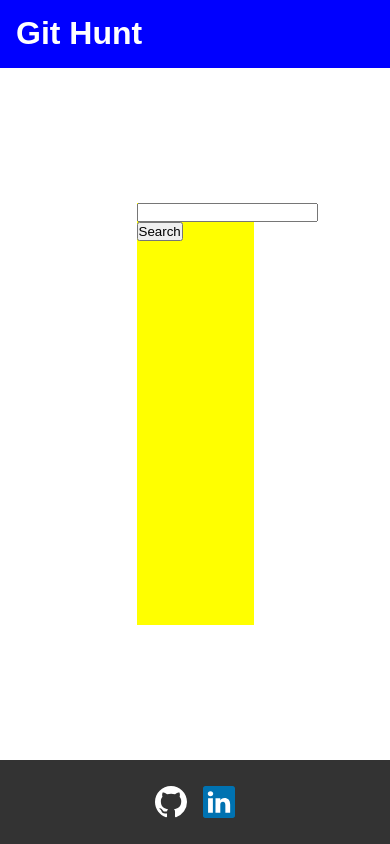
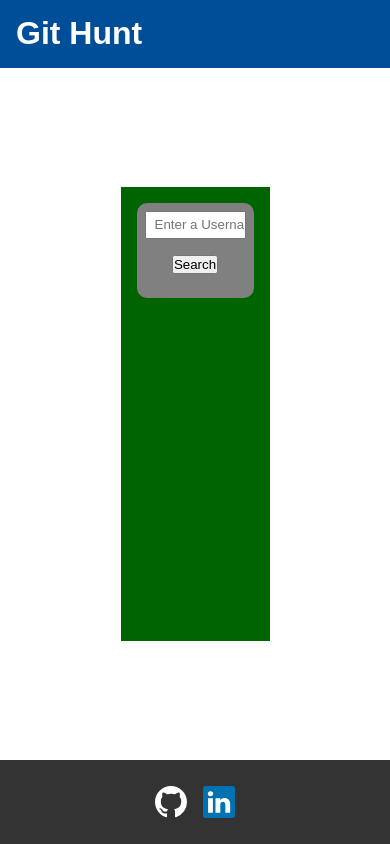
Before and after one commit to Nich0las2004/git-hunt, a React (Create React App) app: page / in a window 390 px wide. Built offline with nearby package versions, Linux system fonts and the light colour scheme.

Commit message:
input is responsive with button

```diff
--- a/src/templates/Footer/Footer.js
+++ b/src/templates/Footer/Footer.js
@@ -6,10 +6,10 @@ const Footer = () => {
   return (
     <footer className={classes.footer}>
       <a href="https://github.com/Nich0las2004" target="_blank">
-        <BsGithub />
+        <BsGithub className={classes.github} />
       </a>
       <a href="https://www.linkedin.com/in/nikoloz-oniani/" target="_blank">
-        <BsLinkedin />
+        <BsLinkedin className={classes.linkedin} />
       </a>
     </footer>
   );
--- a/src/templates/Footer/Footer.module.css
+++ b/src/templates/Footer/Footer.module.css
@@ -11,15 +11,18 @@
   color: white;
   margin: 1rem;
   transform: scale(2);
-  display:flex;
-}
-
-.footer a:nth-child(2) {
-  color: #0072b1;
-  background-color: white;
-  border-radius:50%;
+  display: flex;
 }
 
 .footer > a:hover {
   transform: scale(2.5);
 }
+
+.footer > a:nth-child(2) {
+  background: white;
+  border-radius: 50%;
+}
+
+.linkedin {
+  color: #0072b1;
+}
--- a/src/templates/Input/Input.js
+++ b/src/templates/Input/Input.js
@@ -1,5 +1,7 @@
 import { useRef, useContext } from "react";
 import UserContext from "../../context/user-context";
+
+import classes from "./Input.module.css";
 
 const Input = () => {
   const userNameRef = useRef(null);
@@ -11,7 +13,7 @@ const Input = () => {
 
     await fetch(`https://api.github.com/users/${userNameRef.current.value}`)
       .then((response) => {
-        if (response.status == 404) {
+        if (response.status === 404) {
           return setInfo(response);
         }
         response.json().then((data) => setInfo(data));
@@ -20,9 +22,9 @@ const Input = () => {
   };
 
   return (
-    <span>
-      <input type="text" ref={userNameRef} />
-      <button onClick={searchHandler}>Search</button>
+    <span className={classes.container}>
+      <input className={classes.inputField} type="text" placeholder="Enter a Username" ref={userNameRef} />
+      <button className={classes.searchButton} onClick={searchHandler}>Search</button>
     </span>
   );
 };
--- a/src/templates/Input/Input.module.css
+++ b/src/templates/Input/Input.module.css
@@ -0,0 +1,21 @@
+.container {
+  background: grey;
+  padding: 0.5rem;
+  border-radius: 10px;
+  width: auto;
+  display: flex;
+  flex-wrap: wrap;
+  justify-content: center;
+  align-items: center;
+}
+
+.inputField {
+  width: 100%;
+  height: 1.5rem;
+  padding-left: 0.5rem;
+}
+
+.searchButton {
+  width: auto;
+  margin: 1rem;
+}
--- a/src/templates/Main/Main.module.css
+++ b/src/templates/Main/Main.module.css
@@ -1,5 +1,6 @@
 .main {
-  background: yellow;
+  background: #006400;
   width: 30vw;
   height: 50vh;
+  padding: 1rem;
 }
--- a/src/templates/Output/Output.js
+++ b/src/templates/Output/Output.js
@@ -13,18 +13,10 @@ const Output = () => {
     return <div className={classes.container}></div>;
   }
 
-  if (info.message === "Not Found") {
-    return (
-      <div className={classes.container}>
-        <p>User Not Found</p>
-      </div>
-    );
-  }
-
   return (
     <div className={classes.container}>
-      <h1>Username: {userName}</h1>
-      <img src={info.avatar_url} />
+      <h1>{userName}</h1>
+      <img alt="username's profile" src={info.avatar_url} />
       <h1>Followers: {info.followers}</h1>
       <h1>Following: {info.following}</h1>
     </div>
--- a/src/templates/Title/Title.module.css
+++ b/src/templates/Title/Title.module.css
@@ -1,7 +1,7 @@
 .title {
   width: 100%;
   height: 8vh;
-  background: blue;
+  background: #004e98;
   color: white;
   display: flex;
   align-items: center;
```
